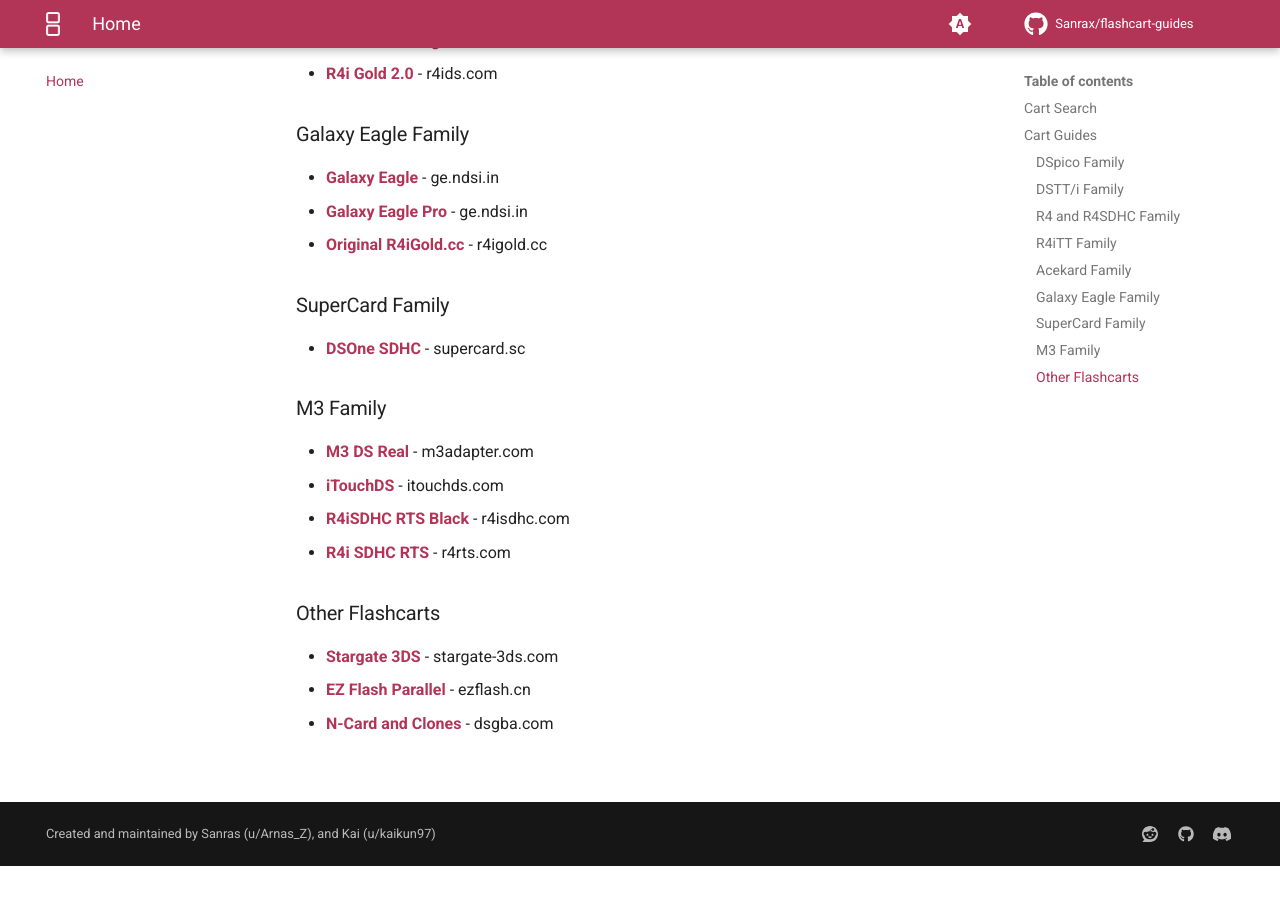
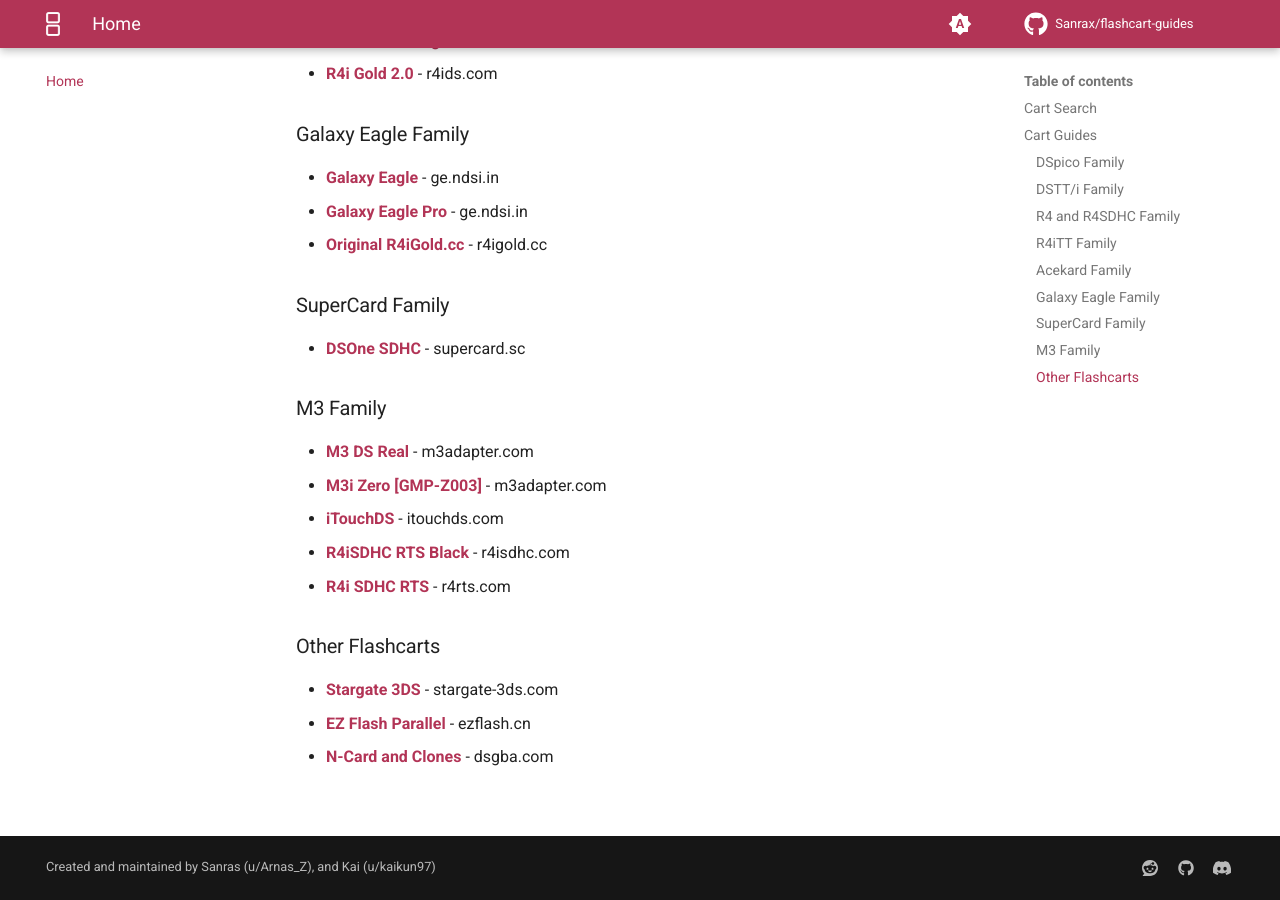
Before and after one commit to Sanrax/flashcart-guides, an MkDocs documentation site: the page built from docs/index.md, in a window 1280 px wide and 900 px high, scrolled down 2186 px. Built offline with MkDocs 1.6.1 and Material for MkDocs 9.7.7, drawn with Linux system fonts in a browser that asks for light colours; comment, search, counter and statistics services are not loaded; before the commit the page ends 3052 px from its top, so only the background shows below that.

Commit message:
Add M3i Zero to index

```diff
--- a/docs/index.md
+++ b/docs/index.md
@@ -146,6 +146,7 @@
 ### M3 Family
 
 - [**M3 DS Real**](cart-guides/m3dsreal.md "<img src="images/m3dsreal.png" alt="M3 DS Real" width="100">") - m3adapter.com
+- [**M3i Zero [GMP-Z003]**](cart-guides/m3izero_g003.md "<img src="images/M3i_G003.png" alt="M3i Zero" width="100">") - m3adapter.com
 - [**iTouchDS**](cart-guides/itouchds.md "<img src="images/itouchds.png" alt="M3 DS Real" width="100">") - itouchds.com
 - [**R4iSDHC RTS Black**](cart-guides/rts_black.md "<img src="images/rts_black.jpg" alt="M3 DS Real" width="100">") - r4isdhc.com
 - [**R4i SDHC RTS**](cart-guides/r4rts.md "<img src="images/r4rts.jpg" alt="M3 DS Real" width="100">") - r4rts.com
```
